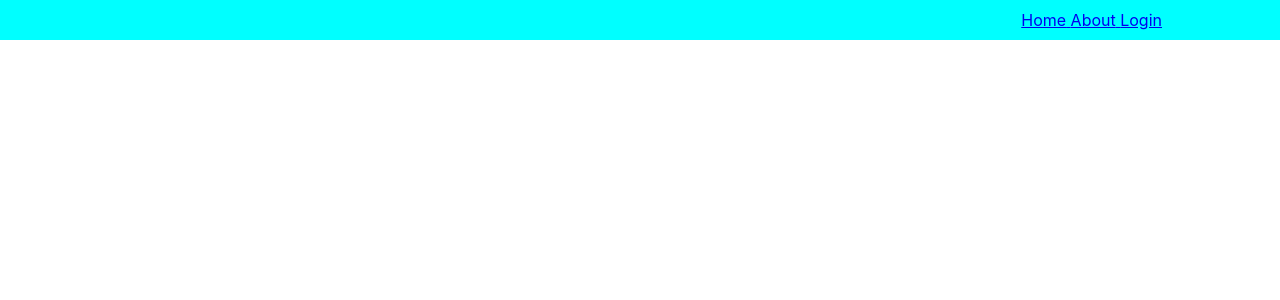
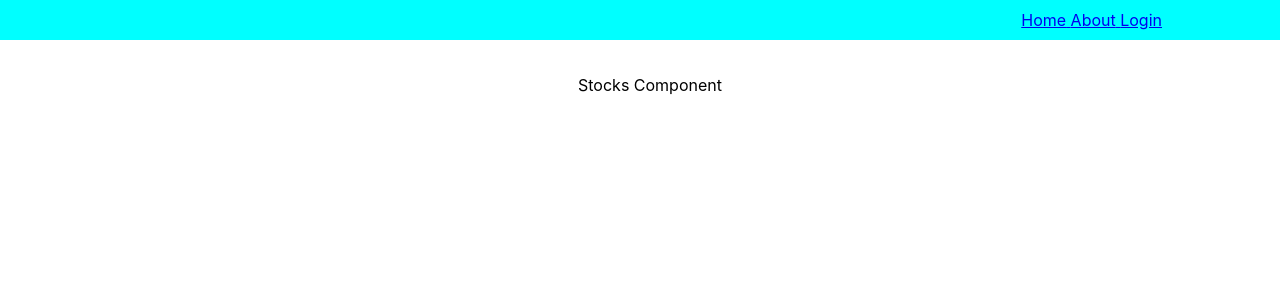
Before and after one commit to Manaswini-Mahala/test-app2, a React (Create React App) app: page /stocks in a window 1280 px wide. Shown: the top 300 px of the page. Built offline with nearby package versions, Linux system fonts and the light colour scheme.

Commit message:
Working on Invesments module

```diff
--- a/src/App.js
+++ b/src/App.js
@@ -20,6 +20,9 @@ import ChangeEmail from './cmp/ChangeEmail';
 import MutualFunds from './cmp/MutualFunds';
 import ProvidentFunds from './cmp/ProvidentFunds';
 import Resources from './cmp/Resources';
+import Stocks from './cmp/Stocks';
+import Logs from './cmp/Logs';
+
 import Error from './Error';
 
 import {
@@ -65,6 +68,8 @@ function App() {
             <Route exact path="/mutualfunds"><MutualFunds /> </Route>
             <Route exact path="/providentfunds"><ProvidentFunds /> </Route>
             <Route exact path="/resources"><Resources /> </Route>
+            <Route exact path="/stocks"><Stocks /> </Route>
+            <Route exact path="/logs"><Logs /> </Route>
 
 
 
--- a/src/cmp/Home.js
+++ b/src/cmp/Home.js
@@ -29,16 +29,14 @@ function Home() {
     return (
         <div className="app">
 
-         {/* <Router> */}
-
-
 
             <Link to='/Savings'><Box heading='Savings' /> </Link>
             <Link to='/Expenses'><Box heading='Expenses' /></Link>
             <Link to='/Investments'><Box heading='Investments' /></Link>
+            <Link to='/Logs'><Box heading='Logs' /></Link>
             <Link to='/Account'><Box heading='Accounts' /></Link>
 
-            {/* </Router> */}
+
 
 
         </div>
--- /dev/null
+++ b/src/cmp/Logs.js
@@ -0,0 +1,13 @@
+import React, { Component } from 'react';
+
+class Logs extends Component{
+    render(){
+        return(
+            <div className='app'>
+                Logs Component
+            </div>
+        );
+    }
+}
+
+export default Logs;
--- /dev/null
+++ b/src/cmp/Stocks.js
@@ -0,0 +1,13 @@
+import React, { Component } from 'react';
+
+class Stocks extends Component{
+    render(){
+        return(
+            <div className='app'>
+                Stocks Component
+            </div>
+        );
+    }
+}
+
+export default Stocks;
```
Also changed, not shown: 1 other file (tests, documents, lock files or other folders).
